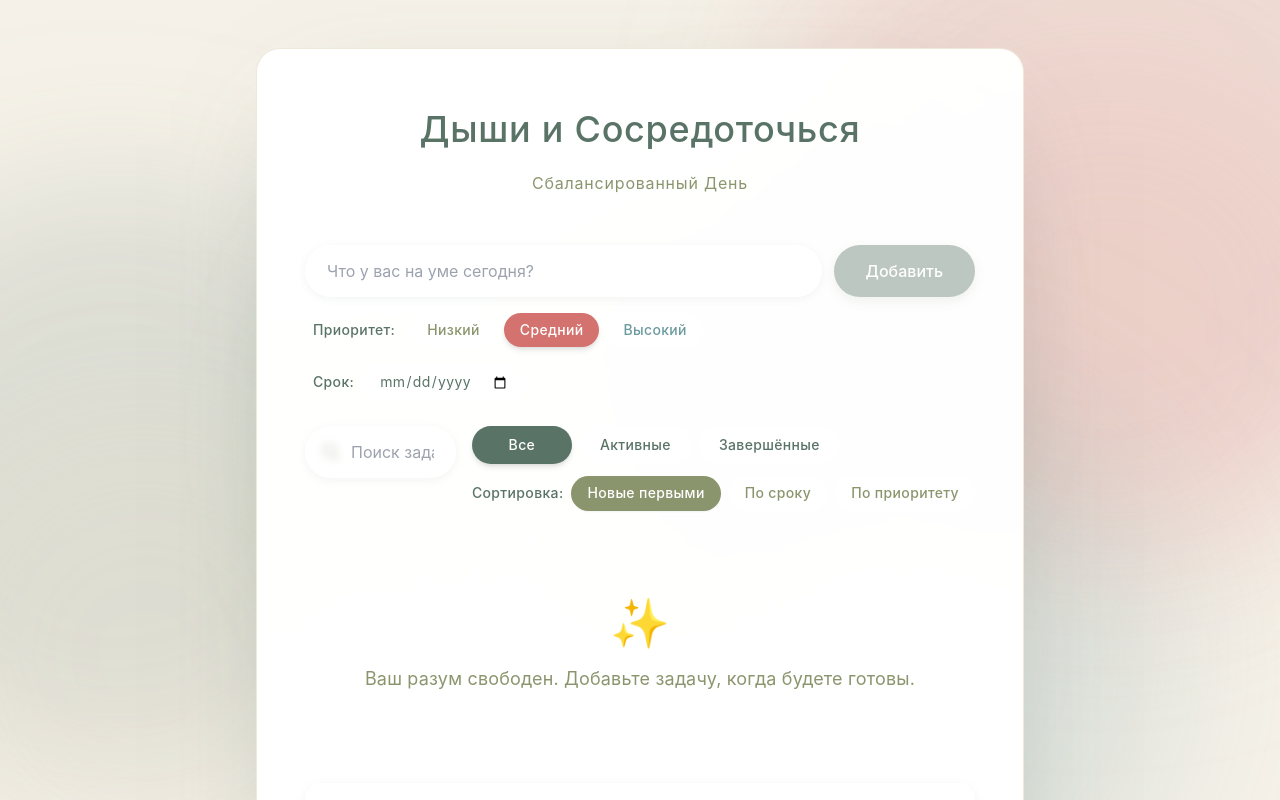
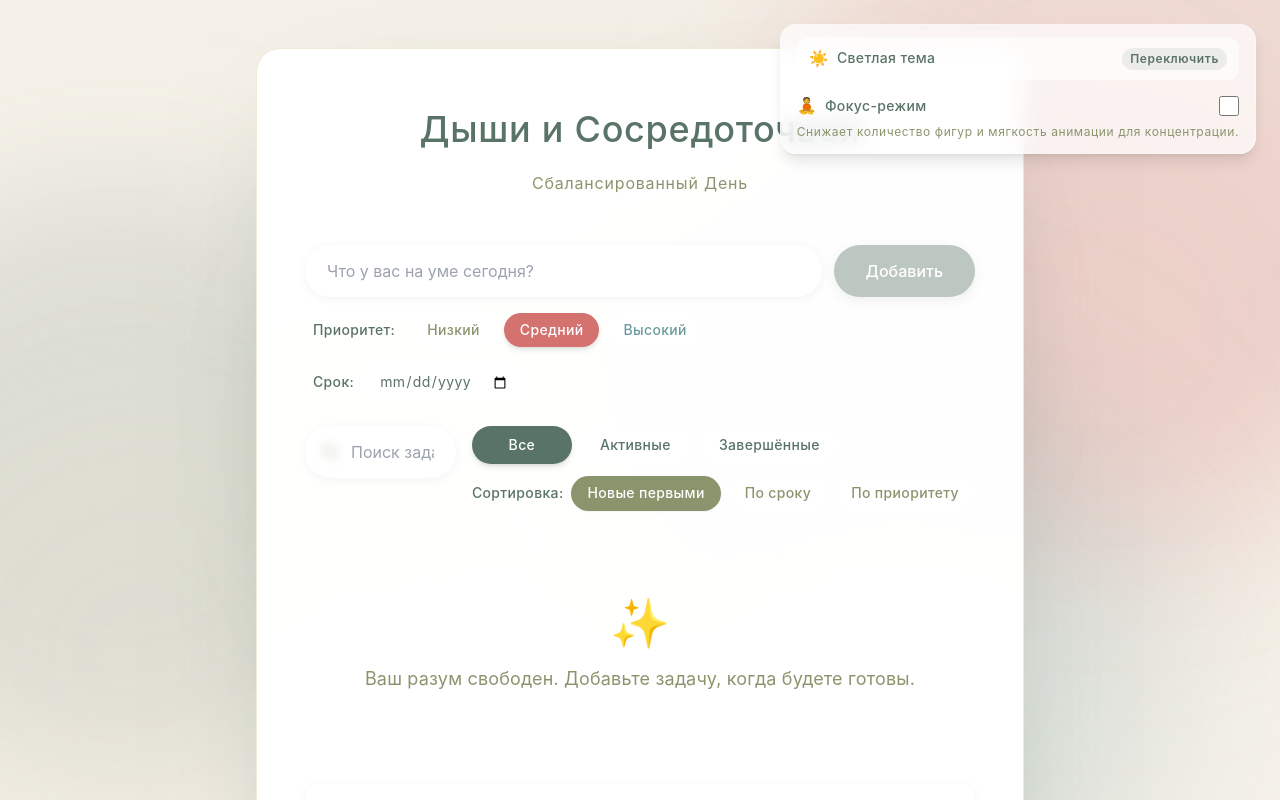
Before and after one commit to cimoun/TheSite, a React (Vite) app: page / in a window 1280 px wide. Shown: the top 800 px of the page. Built offline with nearby package versions, Linux system fonts and the light colour scheme.

Commit message:
Add focus mode toggle for background animations

```diff
--- a/src/components/layouts/BreathingBackground.tsx
+++ b/src/components/layouts/BreathingBackground.tsx
@@ -1,6 +1,9 @@
 import { motion } from 'framer-motion';
+import { useUIStore } from '../../stores/uiStore';
 
 export const BreathingBackground: React.FC = () => {
+  const reduceAnimations = useUIStore((state) => state.reduceAnimations);
+
   // Create smooth breathing animations with different phases and durations
   const createBreathingVariant = (
     duration: number,
@@ -28,51 +31,98 @@ export const BreathingBackground: React.FC = () => {
     },
   });
 
-  // Define multiple overlapping shapes with different colors and animations
-  const shapes = [
+  const amplitudeFactor = reduceAnimations ? 0.35 : 1;
+  const durationFactor = reduceAnimations ? 1.6 : 1;
+  const delayFactor = reduceAnimations ? 0.6 : 1;
+
+  const adjustScale = (value: number) => 1 + (value - 1) * amplitudeFactor;
+  const adjustRotate = (value: number) => value * amplitudeFactor;
+
+  const baseShapes = [
     {
       color: '#D4726F', // terracotta
       className: 'absolute -top-32 -right-32 w-[600px] h-[600px]',
-      variant: createBreathingVariant(10, 0, 0.85, 1.15, 8),
+      duration: 10,
+      delay: 0,
+      scaleMin: 0.85,
+      scaleMax: 1.15,
+      rotateRange: 8,
       blur: 'blur(60px)',
     },
     {
       color: '#E09C9A', // terracotta light
       className: 'absolute top-20 -right-20 w-[500px] h-[500px]',
-      variant: createBreathingVariant(12, 1, 0.9, 1.1, -6),
+      duration: 12,
+      delay: 1,
+      scaleMin: 0.9,
+      scaleMax: 1.1,
+      rotateRange: -6,
       blur: 'blur(70px)',
     },
     {
       color: '#5A7367', // deep green
       className: 'absolute top-1/4 -left-40 w-[550px] h-[550px]',
-      variant: createBreathingVariant(11, 2, 0.88, 1.12, 7),
+      duration: 11,
+      delay: 2,
+      scaleMin: 0.88,
+      scaleMax: 1.12,
+      rotateRange: 7,
       blur: 'blur(65px)',
     },
     {
       color: '#8B956D', // olive
       className: 'absolute bottom-32 left-1/4 w-[480px] h-[480px]',
-      variant: createBreathingVariant(9, 3, 0.92, 1.08, -5),
+      duration: 9,
+      delay: 3,
+      scaleMin: 0.92,
+      scaleMax: 1.08,
+      rotateRange: -5,
       blur: 'blur(55px)',
     },
     {
       color: '#6B9A9E', // teal
       className: 'absolute top-1/2 right-32 w-[520px] h-[520px]',
-      variant: createBreathingVariant(10.5, 1.5, 0.87, 1.13, 6),
+      duration: 10.5,
+      delay: 1.5,
+      scaleMin: 0.87,
+      scaleMax: 1.13,
+      rotateRange: 6,
       blur: 'blur(68px)',
     },
     {
       color: '#E8DCC8', // sand
       className: 'absolute -bottom-20 -left-20 w-[450px] h-[450px]',
-      variant: createBreathingVariant(11.5, 2.5, 0.9, 1.1, -7),
+      duration: 11.5,
+      delay: 2.5,
+      scaleMin: 0.9,
+      scaleMax: 1.1,
+      rotateRange: -7,
       blur: 'blur(75px)',
     },
     {
       color: '#D4726F', // terracotta (accent)
       className: 'absolute bottom-1/3 right-1/4 w-[380px] h-[380px]',
-      variant: createBreathingVariant(8.5, 0.5, 0.93, 1.07, 4),
+      duration: 8.5,
+      delay: 0.5,
+      scaleMin: 0.93,
+      scaleMax: 1.07,
+      rotateRange: 4,
       blur: 'blur(50px)',
     },
   ];
+
+  const shapes = (reduceAnimations ? baseShapes.slice(0, 3) : baseShapes).map(
+    ({ duration, delay, scaleMin, scaleMax, rotateRange, ...rest }) => ({
+      ...rest,
+      variant: createBreathingVariant(
+        duration * durationFactor,
+        delay * delayFactor,
+        adjustScale(scaleMin),
+        adjustScale(scaleMax),
+        adjustRotate(rotateRange)
+      ),
+    })
+  );
 
   return (
     <div className="fixed inset-0 overflow-hidden pointer-events-none" style={{ zIndex: 0 }}>
--- a/src/components/layouts/MainLayout.tsx
+++ b/src/components/layouts/MainLayout.tsx
@@ -1,5 +1,6 @@
 import { motion } from 'framer-motion';
 import { BreathingBackground } from './BreathingBackground';
+import { ThemeControls } from './ThemeControls';
 
 interface MainLayoutProps {
   children: React.ReactNode;
@@ -28,6 +29,7 @@ export const MainLayout: React.FC<MainLayoutProps> = ({ children }) => {
       }}
     >
       <BreathingBackground />
+      <ThemeControls />
       <motion.div
         variants={panelVariants}
         initial="hidden"
--- /dev/null
+++ b/src/components/layouts/ThemeControls.tsx
@@ -0,0 +1,49 @@
+import { useUIStore } from '../../stores/uiStore';
+
+export const ThemeControls: React.FC = () => {
+  const theme = useUIStore((state) => state.theme);
+  const toggleTheme = useUIStore((state) => state.toggleTheme);
+  const reduceAnimations = useUIStore((state) => state.reduceAnimations);
+  const setReduceAnimations = useUIStore((state) => state.setReduceAnimations);
+
+  return (
+    <div className="fixed top-6 right-6 z-20">
+      <div className="flex flex-col gap-3 rounded-2xl border border-white/30 bg-white/70 px-4 py-3 text-sm shadow-lg backdrop-blur-md transition dark:border-slate-700/60 dark:bg-slate-900/60 dark:text-slate-100">
+        <button
+          type="button"
+          onClick={toggleTheme}
+          className="flex items-center justify-between gap-3 rounded-xl bg-white/60 px-3 py-2 font-medium text-[#5A7367] transition hover:bg-white/80 dark:bg-slate-800/60 dark:text-slate-100 dark:hover:bg-slate-800/80"
+        >
+          <span className="flex items-center gap-2">
+            <span aria-hidden className="text-base">
+              {theme === 'light' ? '☀️' : '🌙'}
+            </span>
+            <span>{theme === 'light' ? 'Светлая тема' : 'Тёмная тема'}</span>
+          </span>
+          <span className="rounded-full bg-[#5A7367]/10 px-2 py-0.5 text-xs font-semibold text-[#5A7367] dark:bg-slate-700/70 dark:text-slate-200">
+            Переключить
+          </span>
+        </button>
+
+        <div className="space-y-1">
+          <label className="flex items-center justify-between gap-3 text-[#5A7367] dark:text-slate-100">
+            <span className="flex items-center gap-2 font-medium">
+              <span aria-hidden className="text-base">🧘</span>
+              Фокус-режим
+            </span>
+            <input
+              type="checkbox"
+              checked={reduceAnimations}
+              onChange={(event) => setReduceAnimations(event.target.checked)}
+              className="h-5 w-5 cursor-pointer accent-[#5A7367] dark:accent-slate-300"
+              aria-label="Переключить мягкий фон"
+            />
+          </label>
+          <p className="text-xs text-[#8B956D] dark:text-slate-300">
+            Снижает количество фигур и мягкость анимации для концентрации.
+          </p>
+        </div>
+      </div>
+    </div>
+  );
+};
--- a/src/components/layouts/index.ts
+++ b/src/components/layouts/index.ts
@@ -2,3 +2,4 @@ export { Header } from './Header';
 export { MainLayout } from './MainLayout';
 export { Footer } from './Footer';
 export { BreathingBackground } from './BreathingBackground';
+export { ThemeControls } from './ThemeControls';
--- a/src/stores/uiStore.ts
+++ b/src/stores/uiStore.ts
@@ -49,6 +49,7 @@ interface UIStore extends UIState {
   setIsLoading: (loading: boolean) => void;
   toggleTheme: () => void;
   initializeTheme: () => void;
+  setReduceAnimations: (value: boolean) => void;
 }
 
 export const useUIStore = create<UIStore>()(
@@ -59,6 +60,7 @@ export const useUIStore = create<UIStore>()(
       isLoading: false,
       theme: initialTheme,
       sortMode: 'default',
+      reduceAnimations: false,
 
       setSearchQuery: (query: string) => {
         set({ searchQuery: query });
@@ -82,6 +84,10 @@ export const useUIStore = create<UIStore>()(
         applyThemeClass(newTheme);
       },
 
+      setReduceAnimations: (value: boolean) => {
+        set({ reduceAnimations: value });
+      },
+
       initializeTheme: () => {
         const currentTheme = get().theme;
         applyThemeClass(currentTheme);
@@ -89,7 +95,10 @@ export const useUIStore = create<UIStore>()(
     }),
     {
       name: 'ui-storage',
-      partialize: (state) => ({ theme: state.theme }),
+      partialize: (state) => ({
+        theme: state.theme,
+        reduceAnimations: state.reduceAnimations,
+      }),
       onRehydrateStorage: () => (state, error) => {
         if (error || !state) {
           return;
--- a/src/types/ui.ts
+++ b/src/types/ui.ts
@@ -4,6 +4,7 @@ export interface UIState {
   isLoading: boolean;
   theme: 'light' | 'dark';
   sortMode: 'default' | 'dueDate' | 'priority';
+  reduceAnimations: boolean;
 }
 
 export interface ModalState {
```
Also changed, not shown: 1 other file (tests, documents, lock files or other folders).
